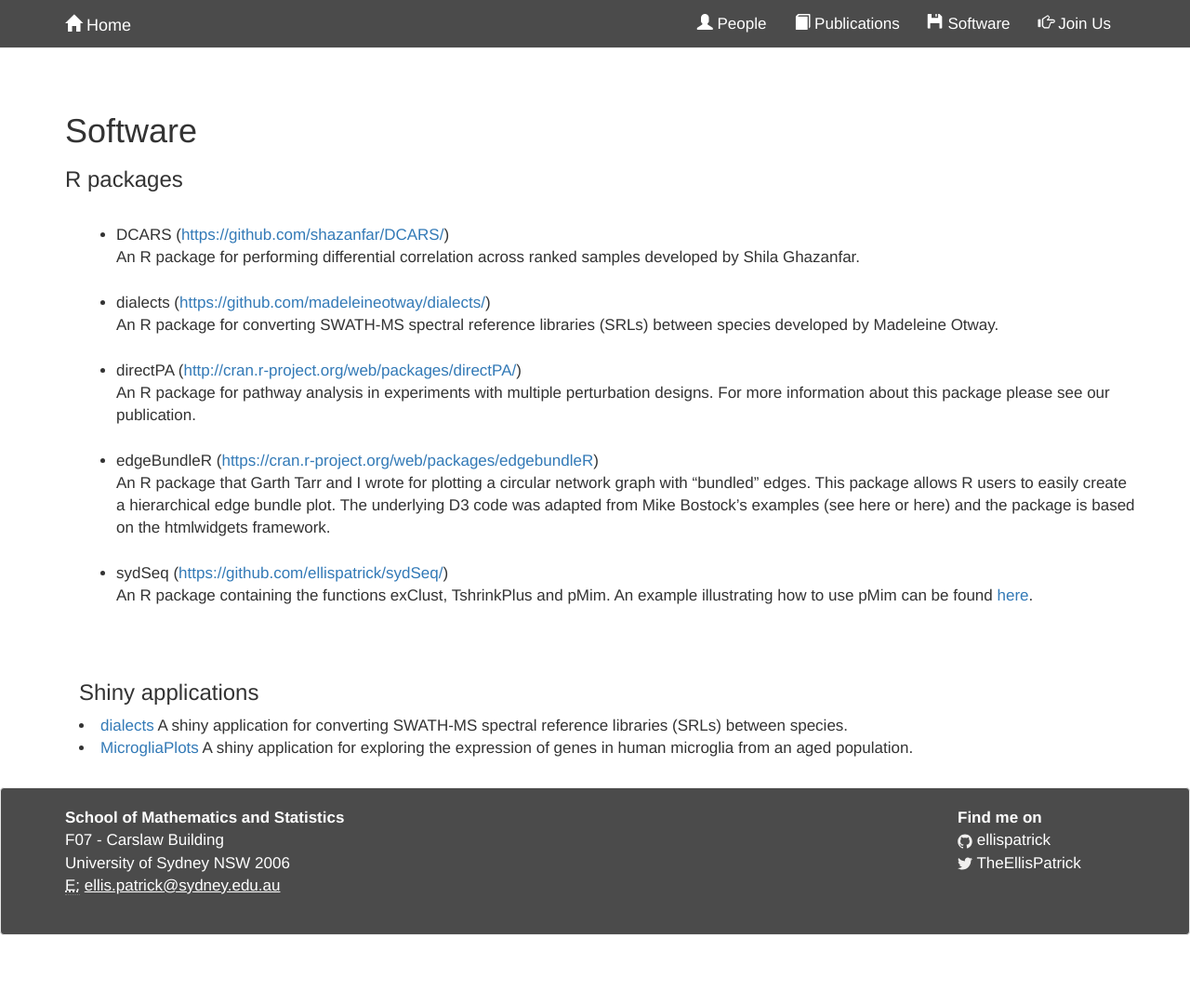
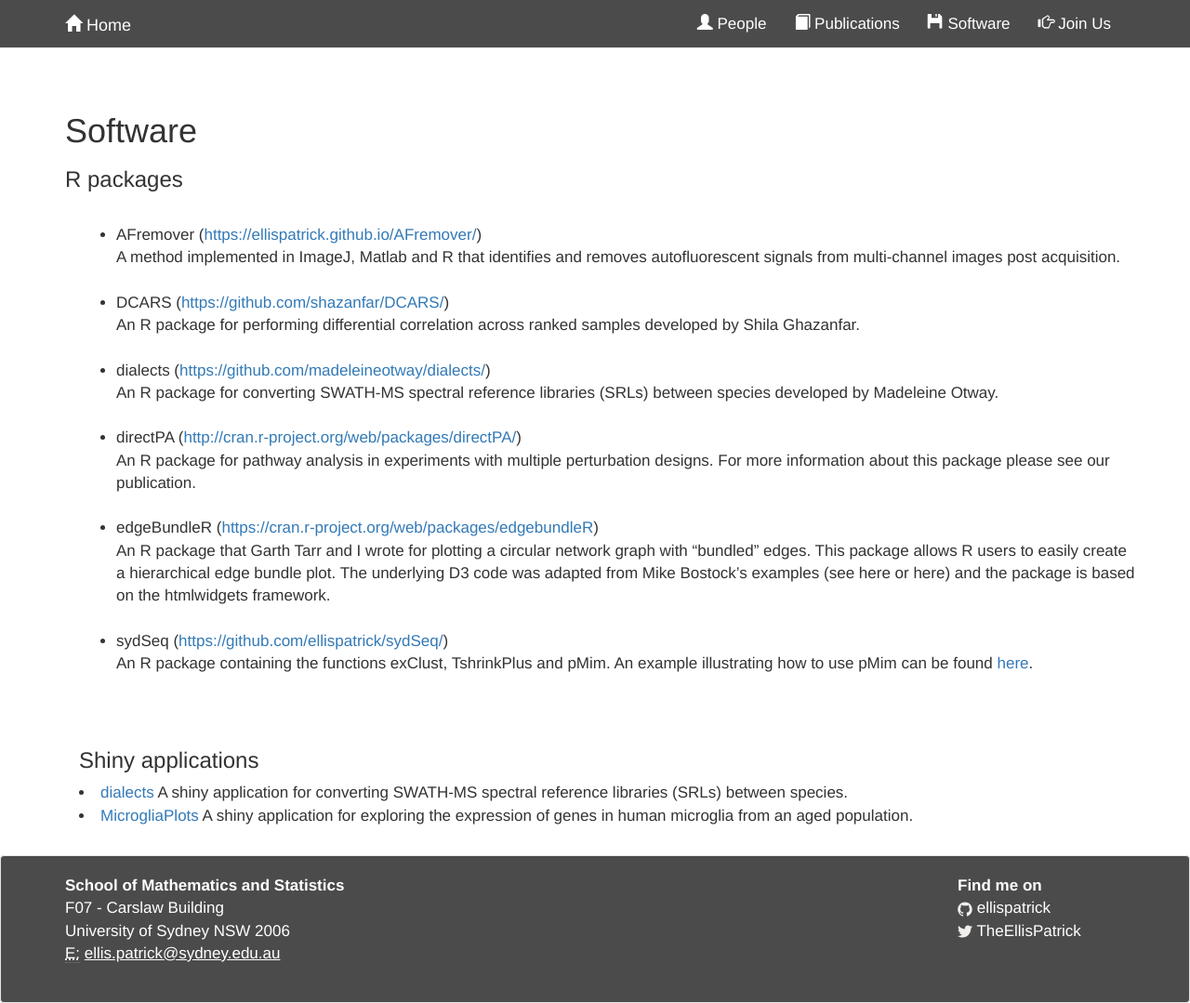
Before and after one commit to ellispatrick/ellispatrick.github.io, a Jekyll site: the page built from software.html, in a window 1280 px wide. Shown: the whole page at 93% size. Built offline with Jekyll 4.4.1, drawn with Linux system fonts in a browser that asks for light colours; nearby versions of some CDN libraries; a style sheet for code colours, icons or effects is not loaded; before the commit the page ends 1006 px from its top, so only the background shows below that.

Commit message:
Update software.html

```diff
--- a/software.html
+++ b/software.html
@@ -10,6 +10,10 @@ layout: default
 	 <div class="container">
 	   <br>
 		<ul>
+
+		<li>AFremover (<a href="https://ellispatrick.github.io/AFremover" target="_blank">https://ellispatrick.github.io/AFremover/</a>)<br>
+A method implemented in ImageJ, Matlab and R that identifies and removes autofluorescent signals from multi-channel images post acquisition.</li>
+<br>
 			<li>DCARS (<a href="https://github.com/shazanfar/DCARS/" target="_blank">https://github.com/shazanfar/DCARS/</a>)<br>
 An R package for performing differential correlation across ranked samples developed by Shila Ghazanfar.</li>
 <br>
```
